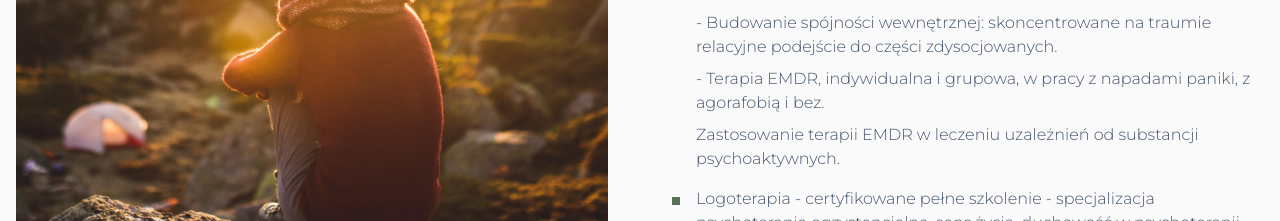
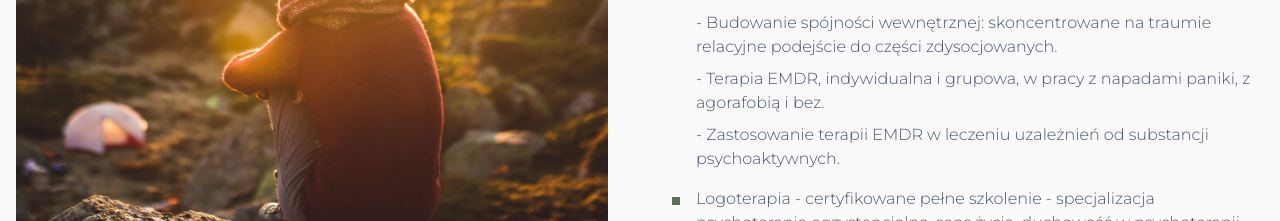
Before and after one commit to HeroFabi/anna-kupiec---psychoterapiav2, a Next.js app: page / in a window 1280 px wide. Shown: the part 5420-5641 px from the top of the page. Built offline with nearby package versions, Linux system fonts and the light colour scheme.

Commit message:
Update About.tsx

```diff
--- a/components/sections/About.tsx
+++ b/components/sections/About.tsx
@@ -56,7 +56,7 @@ export default function About() {
   </p>
 
   <p className="mt-2">
-    Zastosowanie terapii EMDR w leczeniu uzależnień
+    - Zastosowanie terapii EMDR w leczeniu uzależnień
     od substancji psychoaktywnych.
   </p> </span>
                 </li>
```
